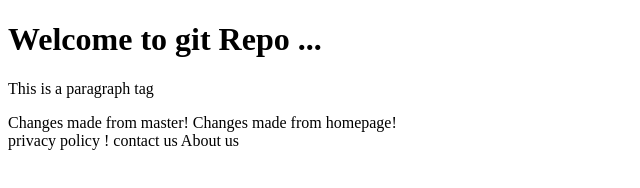
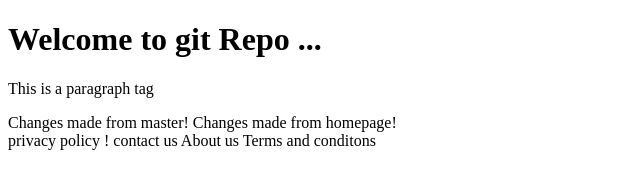
Before and after one commit to Bijo-17/git-practice, a plain HTML site: page index.html in a window 1280 px wide. Shown: the whole page, without its empty margins (0-640 px from the left). Drawn offline with Linux system fonts and the light colour scheme.

```diff
--- a/index.html
+++ b/index.html
@@ -18,6 +18,7 @@
                      <label> privacy policy !</label>
                      <label> contact us</label>
                      <label>About us</label>
+                     <label>Terms and conditons </label>
             </footer>
 
 </body>
```
